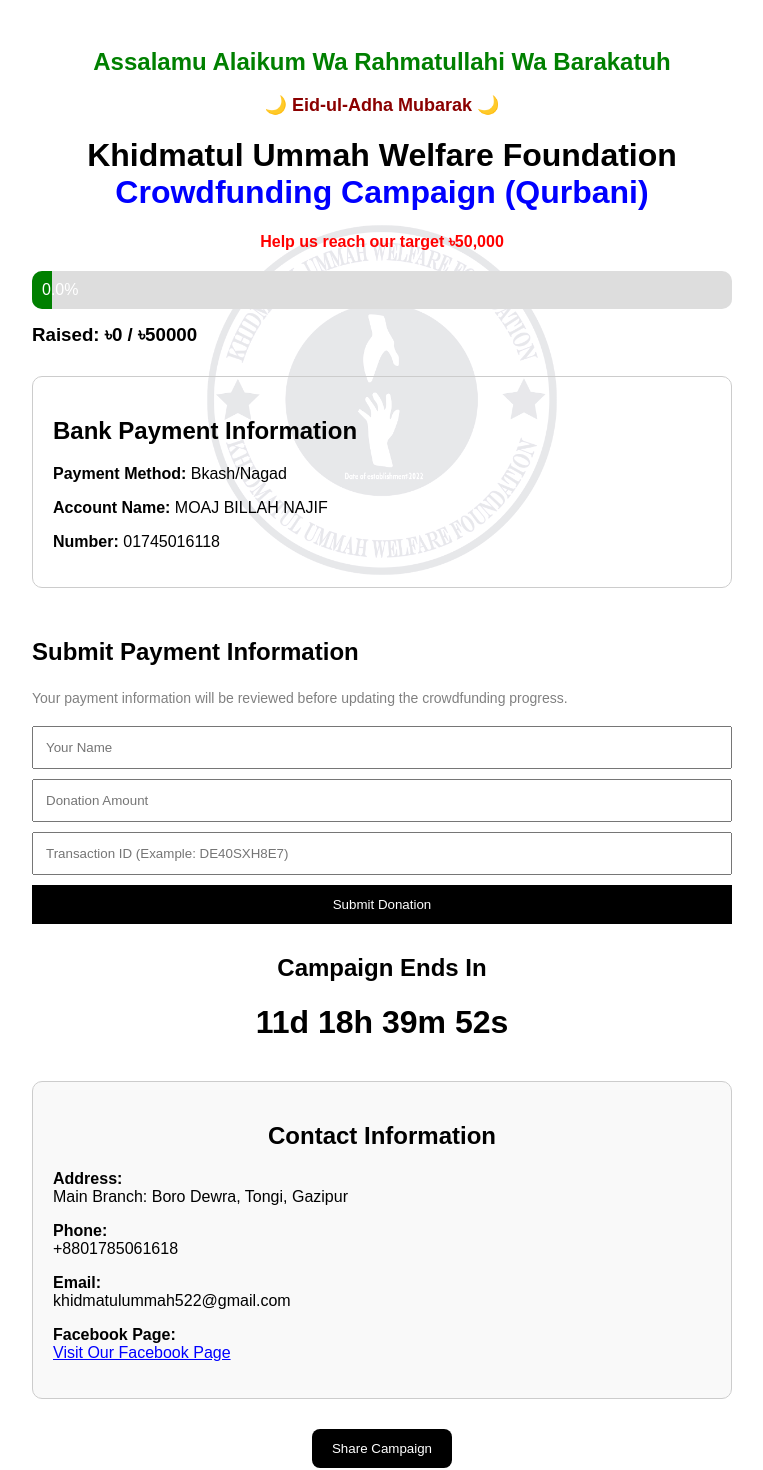
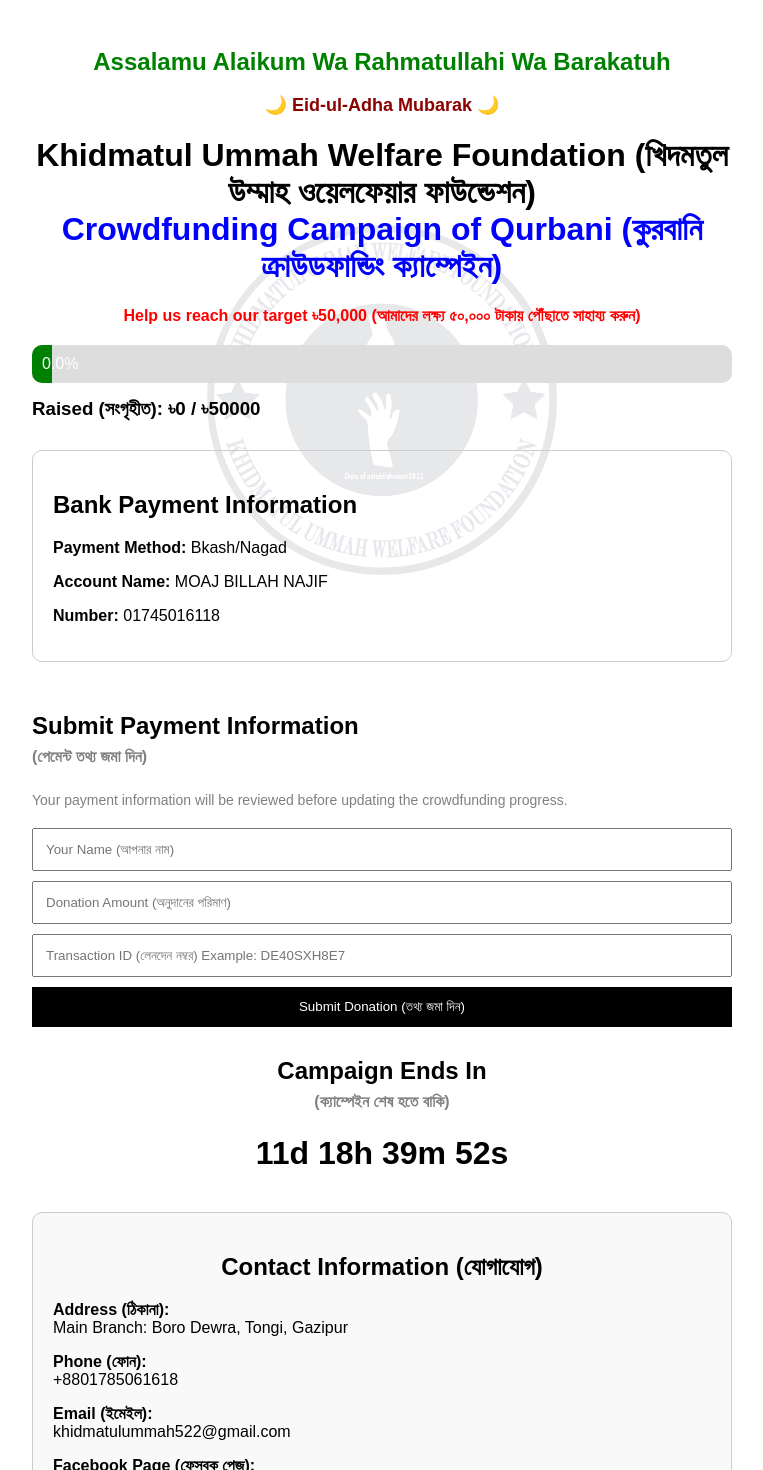
Before and after one commit to Milu-BD/crowdfunding-site, a Next.js app: page / in a window 1280 px wide. Shown: the top 1470 px of the page, without its empty margins (258-1021 px from the left). Built offline with nearby package versions, Linux system fonts and the light colour scheme; no server answers; the database is empty.

Commit message:
Update page.js

```diff
--- a/app/page.js
+++ b/app/page.js
@@ -206,10 +206,10 @@ export default function Home() {
 
 </div>
       <h1 style={{ textAlign: "center" }}>
-  Khidmatul Ummah Welfare Foundation
+  Khidmatul Ummah Welfare Foundation (খিদমতুল উম্মাহ ওয়েলফেয়ার ফাউন্ডেশন)
   <br />
   <span style={{ color: "blue" }}>
-    Crowdfunding Campaign (Qurbani)
+    Crowdfunding Campaign of Qurbani (কুরবানি ক্রাউডফান্ডিং ক্যাম্পেইন)
   </span>
 </h1>
       <p
@@ -219,7 +219,7 @@ export default function Home() {
     fontWeight: "bold",
   }}
 >
-  Help us reach our target ৳50,000
+  Help us reach our target ৳50,000 (আমাদের লক্ষ্য ৫০,০০০ টাকায় পৌঁছাতে সাহায্য করুন)
 </p>
 
       <div
@@ -245,7 +245,7 @@ export default function Home() {
       </div>
 
       <h3 style={{ marginTop: "15px" }}>
-        Raised: ৳{currentAmount} / ৳{targetAmount}
+        Raised (সংগৃহীত): ৳{currentAmount} / ৳{targetAmount}
       </h3>
 
       <div
@@ -277,7 +277,13 @@ export default function Home() {
         }}
       >
 
-        <h2>Submit Payment Information</h2>
+        <h2>
+  Submit Payment Information
+  <br />
+  <span style={{ fontSize: "16px", color: "gray" }}>
+    (পেমেন্ট তথ্য জমা দিন)
+  </span>
+</h2>
 
 <p
   style={{
@@ -292,7 +298,7 @@ export default function Home() {
 
         <input
           type="text"
-          placeholder="Your Name"
+          placeholder="Your Name (আপনার নাম)"
           value={name}
           onChange={(e) => setName(e.target.value)}
           required
@@ -303,7 +309,7 @@ export default function Home() {
 
         <input
           type="number"
-          placeholder="Donation Amount"
+          placeholder="Donation Amount (অনুদানের পরিমাণ)"
           value={amount}
           onChange={(e) => setAmount(e.target.value)}
           required
@@ -314,7 +320,7 @@ export default function Home() {
 
         <input
           type="text"
-          placeholder="Transaction ID (Example: DE40SXH8E7)"
+          placeholder="Transaction ID (লেনদেন নম্বর) Example: DE40SXH8E7"
           value={trxId}
           onChange={(e) => setTrxId(e.target.value)}
           required
@@ -332,7 +338,7 @@ export default function Home() {
             border: "none",
           }}
         >
-          Submit Donation
+          Submit Donation (তথ্য জমা দিন)
         </button>
 
       </form>
@@ -348,7 +354,13 @@ export default function Home() {
         }}
       >
 
-        <h2>Campaign Ends In</h2>
+        <h2>
+  Campaign Ends In
+  <br />
+  <span style={{ fontSize: "16px", color: "gray" }}>
+    (ক্যাম্পেইন শেষ হতে বাকি)
+  </span>
+</h2>
 
         <h1>{timeLeft}</h1>
 
@@ -365,26 +377,26 @@ export default function Home() {
       >
 
         <h2 style={{ textAlign: "center" }}>
-          Contact Information
+          Contact Information (যোগাযোগ)
         </h2>
 
         <p>
-          <strong>Address:</strong><br />
+          <strong>Address (ঠিকানা):</strong><br />
           Main Branch: Boro Dewra, Tongi, Gazipur
         </p>
 
         <p>
-          <strong>Phone:</strong><br />
+          <strong>Phone (ফোন):</strong><br />
           +8801785061618
         </p>
 
         <p>
-          <strong>Email:</strong><br />
+          <strong>Email (ইমেইল):</strong><br />
           khidmatulummah522@gmail.com
         </p>
 
         <p>
-          <strong>Facebook Page:</strong><br />
+          <strong>Facebook Page (ফেসবুক পেজ):</strong><br />
           <a
             href="https://www.facebook.com/profile.php?id=61550894840553"
             target="_blank"
@@ -394,7 +406,7 @@ export default function Home() {
               wordBreak: "break-word",
             }}
           >
-            Visit Our Facebook Page
+            Visit Our Facebook Page (পেজ ভিজিট করুন)
           </a>
         </p>
 
```
